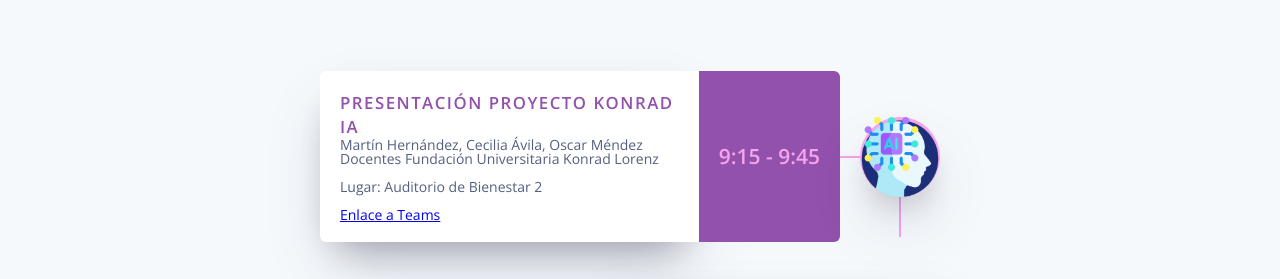
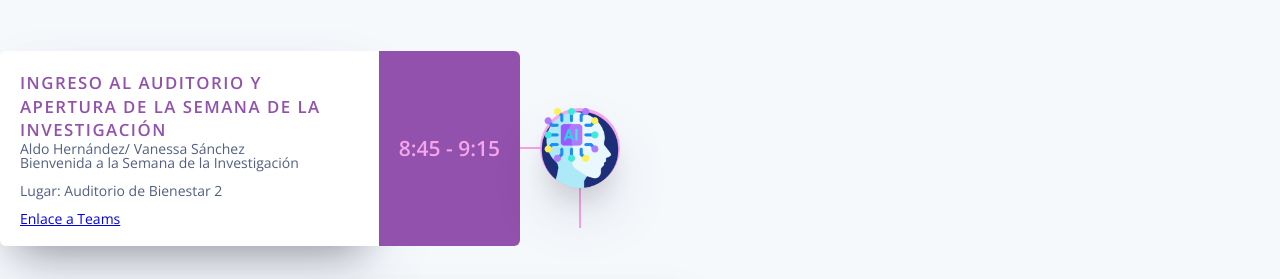
Before and after one commit to konradia/workshopKonradIA, a plain HTML site: page index.html in a window 1280 px wide. Shown: the part 472-751 px from the top of the page. Drawn offline with nearby package versions, Linux system fonts and the light colour scheme.

Commit message:
Update index.html

```diff
--- a/index.html
+++ b/index.html
@@ -26,6 +26,32 @@
       href="#talleres">Ver Talleres</a></p>
   <br>
   <h2 id="charlas">Charlas <a href="#inicio"><i class="fa fa-undo" style="font-size:36px;"></i></a></h2>
+  <div class="timeline__event animated fadeInUp timeline__event--type1">
+      <div class="timeline__event__icon">
+        <img src="images/artificial-intelligence.png" width="80px" height="80px" alt="icon by Eucalyp from FlatIcon">
+
+      </div>
+      <div class="timeline__event__date">
+        8:45 - 9:15
+      </div>
+      <div class="timeline__event__content">
+        <div class="timeline__event__title">
+          Ingreso al auditorio y Apertura de la Semana de la Investigación
+        </div>
+        <div class="timeline__event__description">
+          <p>Aldo Hernández/ Vanessa Sánchez
+          </p>
+          <p>Bienvenida a la Semana de la Investigación</p>
+          <br>
+          <strong>Lugar: Auditorio de Bienestar 2</strong>
+          <br>
+          <br>
+          <a
+            href="https://teams.microsoft.com/l/meetup-join/19%3ameeting_M2VkZjhkYzctYWIzYy00ZjZjLWIwOWUtNjQ5NzM3MTYyNDZm%40thread.v2/0?context=%7b%22Tid%22%3a%22299a2881-1380-4020-b42f-715a35e1bcaf%22%2c%22Oid%22%3a%22b5894e05-1fd8-4e9d-9ac5-f230855643d6%22%7d">Enlace
+            a Teams</a>
+        </div>
+      </div>
+    </div>
   <div class="timeline">
     <!--first-->
     <div class="timeline__event  animated fadeInUp delay-3s timeline__event--type1">
```
